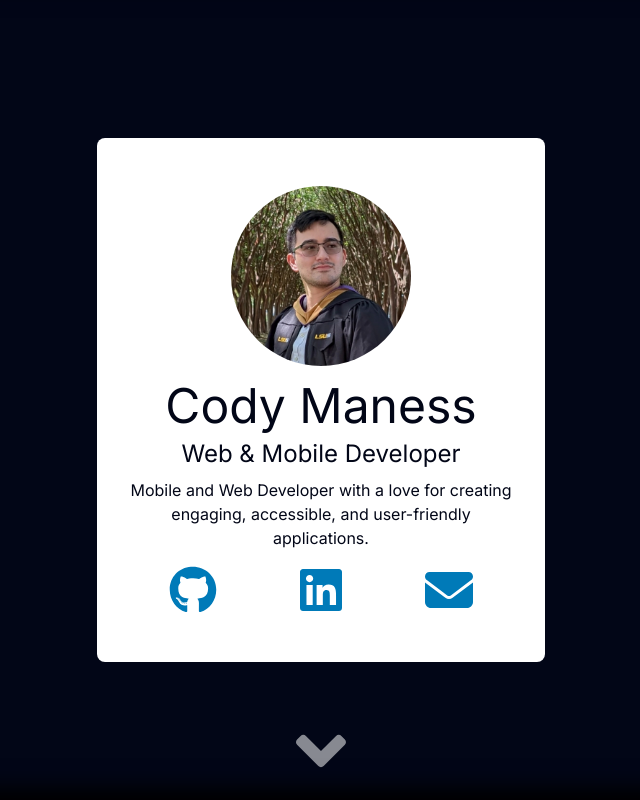
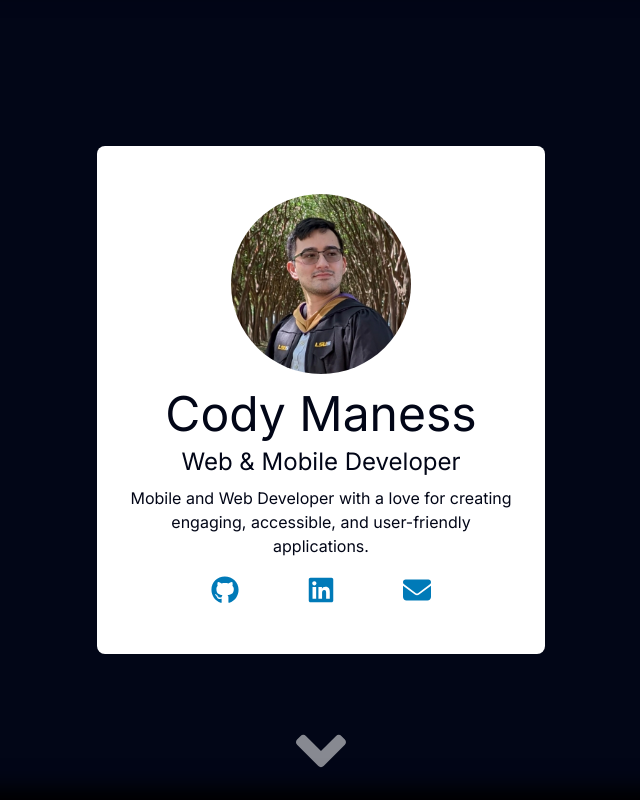
Before and after one commit to CodyManess/portfolio-website, a Next.js app: page / in a window 1280 px wide. Shown: the top 800 px of the page, without its empty margins (319-959 px from the left). Built offline with nearby package versions, Linux system fonts and the light colour scheme; what @mui/material-nextjs would draw is missing.

Commit message:
feat: add ContactMe component and implement site footer layout

```diff
--- a/components/shared/components/ContactMe/contactme.tsx
+++ b/components/shared/components/ContactMe/contactme.tsx
@@ -3,15 +3,27 @@ import { socialLinks } from '../../data/links'
 
 const ContactMe: React.FC = () => {
   return (
-    <div className="flex justify-around max-w-[40rem] mx-auto w-full [&_svg]:m-4 [&_svg]:w-12 [&_svg]:h-12">
-      <a href={socialLinks.GitHub} aria-label="GitHub">
-        <FaGithub />
+    <div className="flex justify-center gap-6 md:gap-8 w-full">
+      <a
+        href={socialLinks.GitHub}
+        aria-label="GitHub"
+        className="group flex items-center justify-center w-16 h-16 rounded-full bg-white/10 border border-white/20 backdrop-blur-md !text-white transition-all duration-300 hover:bg-white/20 hover:-translate-y-1 hover:shadow-[0_10px_20px_rgba(255,255,255,0.15)]"
+      >
+        <FaGithub className="w-7 h-7 transition-transform duration-300 group-hover:scale-110" />
       </a>
-      <a href={socialLinks.LinkedIn} aria-label="LinkedIn">
-        <FaLinkedin />
+      <a
+        href={socialLinks.LinkedIn}
+        aria-label="LinkedIn"
+        className="group flex items-center justify-center w-16 h-16 rounded-full bg-white/10 border border-white/20 backdrop-blur-md !text-white transition-all duration-300 hover:bg-[#0a66c2]/80 hover:border-[#0a66c2] hover:-translate-y-1 hover:shadow-[0_10px_20px_rgba(10,102,194,0.35)]"
+      >
+        <FaLinkedin className="w-7 h-7 transition-transform duration-300 group-hover:scale-110" />
       </a>
-      <a href={socialLinks.Email} aria-label="Email">
-        <FaEnvelope />
+      <a
+        href={socialLinks.Email}
+        aria-label="Email"
+        className="group flex items-center justify-center w-16 h-16 rounded-full bg-white/10 border border-white/20 backdrop-blur-md !text-white transition-all duration-300 hover:bg-[#ea4335]/80 hover:border-[#ea4335] hover:-translate-y-1 hover:shadow-[0_10px_20px_rgba(234,67,53,0.35)]"
+      >
+        <FaEnvelope className="w-7 h-7 transition-transform duration-300 group-hover:scale-110" />
       </a>
     </div>
   )
--- a/components/shared/components/Nav/Footer/footer.tsx
+++ b/components/shared/components/Nav/Footer/footer.tsx
@@ -3,29 +3,34 @@ import ContactMe from '../../ContactMe/contactme'
 
 const Footer: React.FC = () => {
   return (
-    <footer className="text-[var(--white)] bg-[var(--primary-dark)] pt-16 text-center [&_a]:text-[var(--white)]">
-      <div className="container mx-auto px-4 lg:px-6 mb-16">
-        <h2>Thank you for visiting my website!</h2>
-        <p className="h3" style={{ margin: '1.5em' }}>
+    <footer className="bg-[#0b0f19] text-slate-400 pt-16 pb-10 text-center border-t border-slate-900">
+      <div className="container mx-auto px-4 lg:px-6 mb-12 flex flex-col items-center">
+        <h2 className="text-3xl md:text-4xl font-semibold text-white pb-6">
+          Thank you for visiting!
+        </h2>
+        <p className="text-base md:text-lg max-w-xl mx-auto pb-8 leading-relaxed text-balance text-slate-400">
           Feel free to reach out to me through email or my socials below.
+          I&apos;m always open to discussing new projects, creative ideas or
+          opportunities to be part of your vision.
         </p>
 
         <ContactMe />
       </div>
 
-      <div className="flex flex-row justify-between flex-wrap border-t border-white max-sm:pb-16 [&>div]:min-w-[6em] [&>div]:m-4 [&>div]:grow">
-        <div className="text-left max-lg:text-center">
-          <p>
-            Built by Cody Maness with ♡ as well as Next.js, Material-UI, and
-            Typescript.
-            <br />
-            Please consider supporting these projects if you can.
-            <br />
-          </p>
-        </div>
-        <div className="text-right max-lg:text-center">
-          <p>Copyright © 2024 Cody Maness</p>
-          <p>Various trademarks held by their respective owners.</p>
+      <div className="container mx-auto px-4 lg:px-6">
+        <div className="flex flex-col md:flex-row justify-between items-center gap-6 border-t border-slate-900 pt-8 text-xs text-slate-500">
+          <div className="text-center md:text-left">
+            <p className="mb-2">
+              Built by Cody Maness using Next.js, Material-UI, and TypeScript.
+            </p>
+            <p>Please consider supporting open source projects.</p>
+          </div>
+          <div className="text-center md:text-right">
+            <p className="mb-2">
+              Copyright © {new Date().getFullYear()} Cody Maness
+            </p>
+            <p>Various trademarks held by their respective owners.</p>
+          </div>
         </div>
       </div>
     </footer>
```
